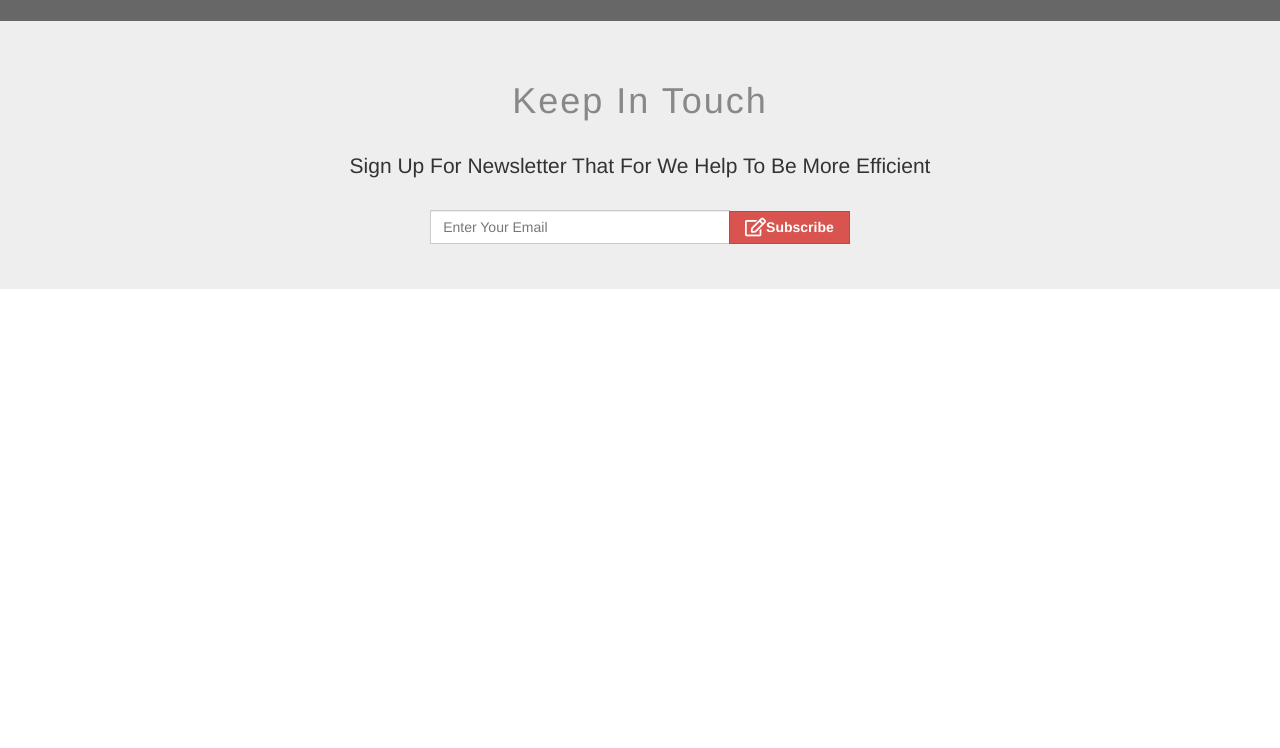
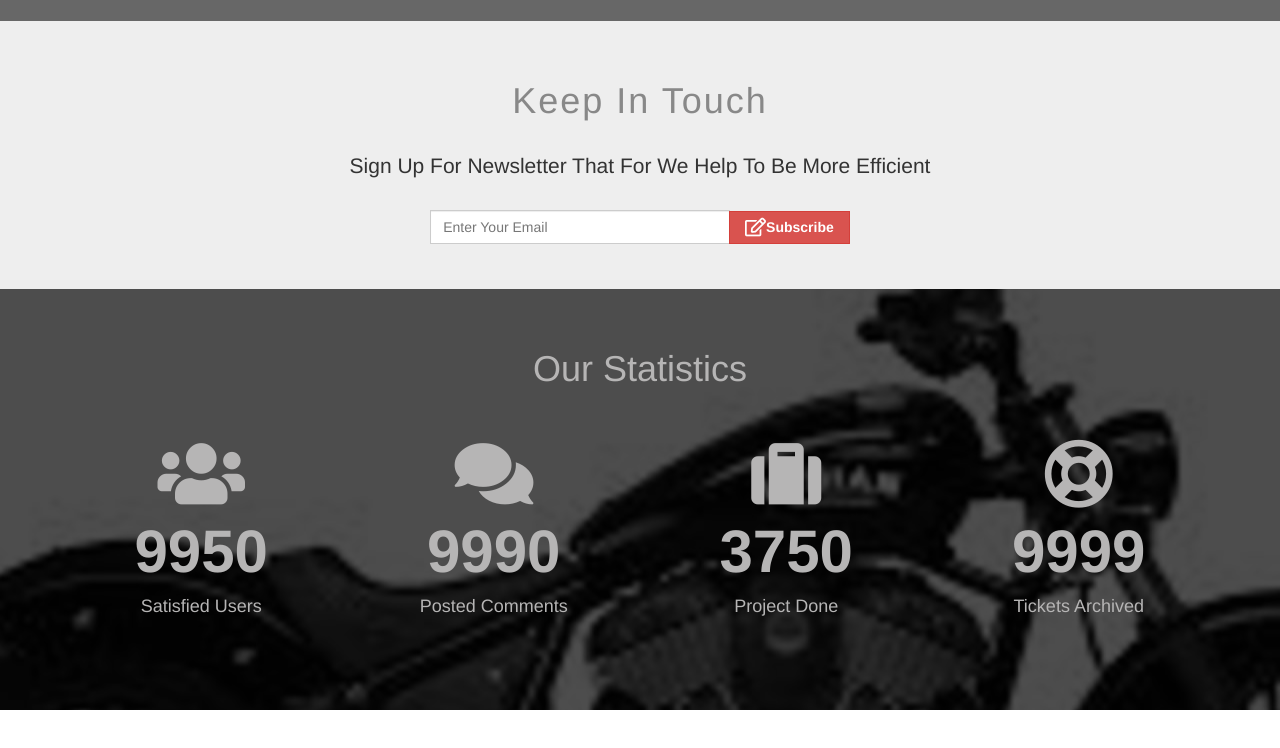
Before and after one commit to tamda21/webset-responsive, a plain HTML site: page index.html in a window 1280 px wide. Shown: the part 3273-4021 px from the top of the page. Before the commit the page ends 4000 px from the top, so only its background shows below. Drawn offline with Linux system fonts and the light colour scheme.

Commit message:
Added section Statistics

```diff
--- a/css/style.scss
+++ b/css/style.scss
@@ -1,6 +1,6 @@
 $mainColor: #e14b42;
 body {
-  height: 4000px;
+  height: 8000px;
   padding-top: 70px;
 }
 //Start Navbar
@@ -234,7 +234,7 @@ img {
   color: #fff;
   .content {
     background-color: rgba(2, 2, 2, 0.6);
-    min-height: 600px;
+    min-height: 300px;
 
     h1 {
       margin-top: 50px;
@@ -254,6 +254,7 @@ img {
   }
 }
 // End section Our-Team
+// Start Section Subscribe
 .subscribe {
   padding-top: 40px;
   padding-bottom: 40px;
@@ -284,7 +285,39 @@ img {
     }
   }
 }
+// End Section Subscribe
 
-// Start Section Subscribe
+// Start Section Statistics
+.statistics{
+  background:url(../img/moto.jpg) no-repeat center center fixed;
+  min-height: 300px;
+  h1{
 
-// End Section Subscribe
+    margin-bottom: 50px;
+  }
+  .data{
+    background-color: rgba(2,2,2,0.7);
+    color: #B6B5B5;
+    min-height: 300px;
+    padding-top: 40px;
+    padding-bottom: 70px;
+  }
+  .stat{
+    margin-bottom: 20px;
+    transition: all 0.5s ease-in-out;
+    p{
+      font-size: 60px;
+      margin-bottom: 0;
+      font-weight: bold;
+    }
+    span{
+      font-size: 18px;
+    }
+    &:hover{
+      color: #fff;
+    }
+  }
+
+
+}
+// End Section Statistics
--- a/index.html
+++ b/index.html
@@ -435,14 +435,61 @@
           Sign Up For Newsletter That For We Help To Be More Efficient
         </p>
         <form class="inline-form">
-          <input type="text" class="form-control" placeholder="Enter Your Email" />
-          <button class="btn btn-danger"><i class="far fa-edit fa-lg"></i>Subscribe</button>
+          <input
+            type="text"
+            class="form-control"
+            placeholder="Enter Your Email"
+          />
+          <button class="btn btn-danger">
+            <i class="far fa-edit fa-lg"></i>Subscribe
+          </button>
         </form>
       </div>
     </div>
     <!-- End Section Subscribe -->
+    <!-- Start Section Statistics -->
+    <section class="statistics text-center">
+      <div class="data">
+        <div class="container">
+          <h1>Our Statistics</h1>
+          <div class="row">
 
+            <div class="col-sm-6 col-md-6 col-lg-3">
+              <div class="stat">
+                <i class="fas fa-users fa-5x"></i>
+                <p>9950</p>
+                <span>Satisfied Users</span>
 
+              </div>
+            </div>
+            <div class="col-sm-6 col-md-6 col-lg-3">
+              <div class="stat">
+                <i class="fas fa-comments fa-5x"></i>
+                <p>9990</p>
+                <span>Posted Comments</span>
+              </div>
+            </div>
+            <div class="col-sm-6 col-md-6 col-lg-3">
+              <div class="stat">
+                <i class="fas fa-suitcase fa-5x"></i>
+                <p>3750</p>
+                <span>Project Done</span>
+              </div>
+            </div>
+            <div class="col-sm-6 col-md-6 col-lg-3">
+              <div class="stat">
+                <i class="far fa-life-ring fa-5x"></i>
+                <p>9999</p>
+                <span>Tickets Archived</span>
+              </div>
+            </div>
+
+          </div>
+        </div>
+      </div>
+    </section>
+
+    <!-- End Section Statistics -->
     <script src="js/jquery-3.6.0.min.js"></script>
     <script src="js/bootstrap.min.js"></script>
     <script src="js/main.js"></script>
```
Also changed, not shown: css/style.css, img/moto.jpg (added), 1 other file.
